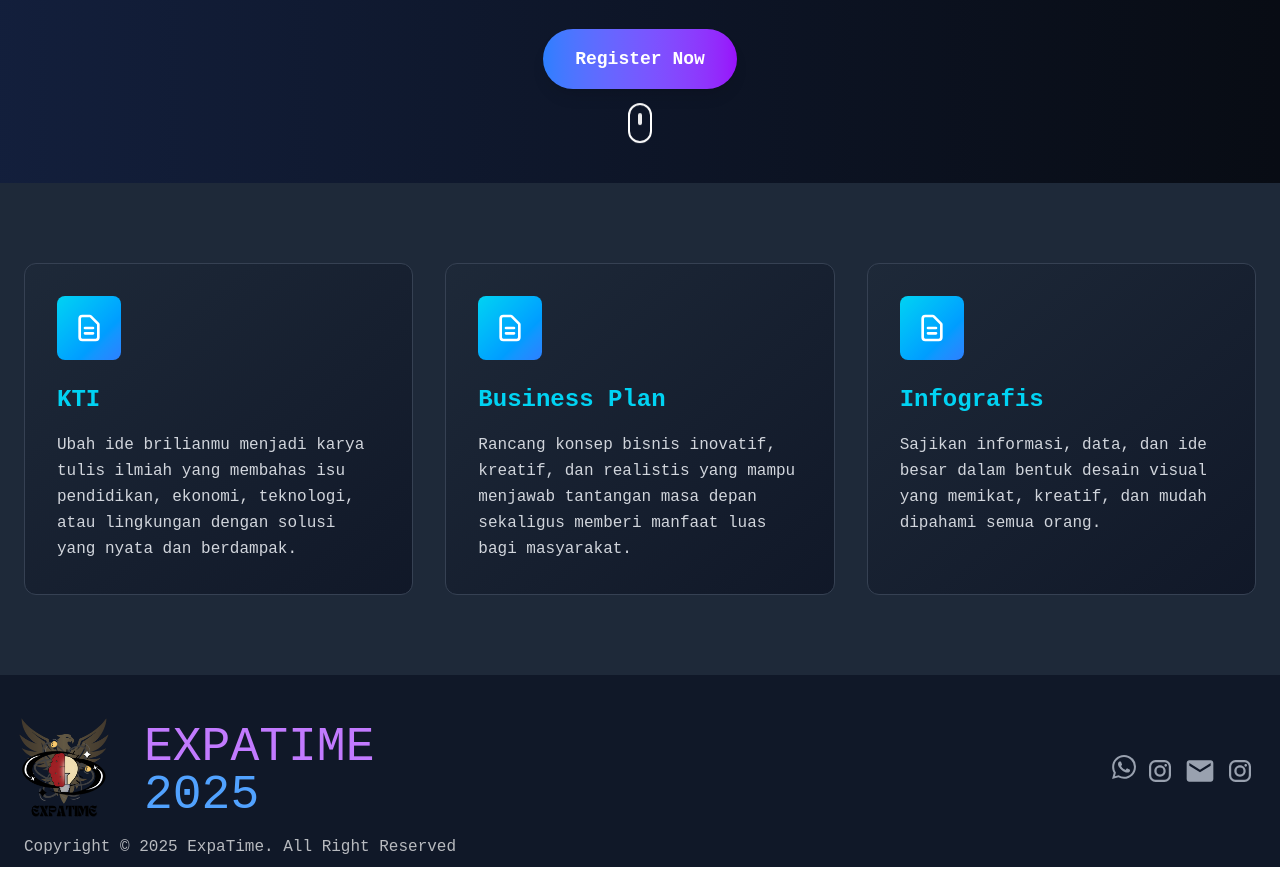
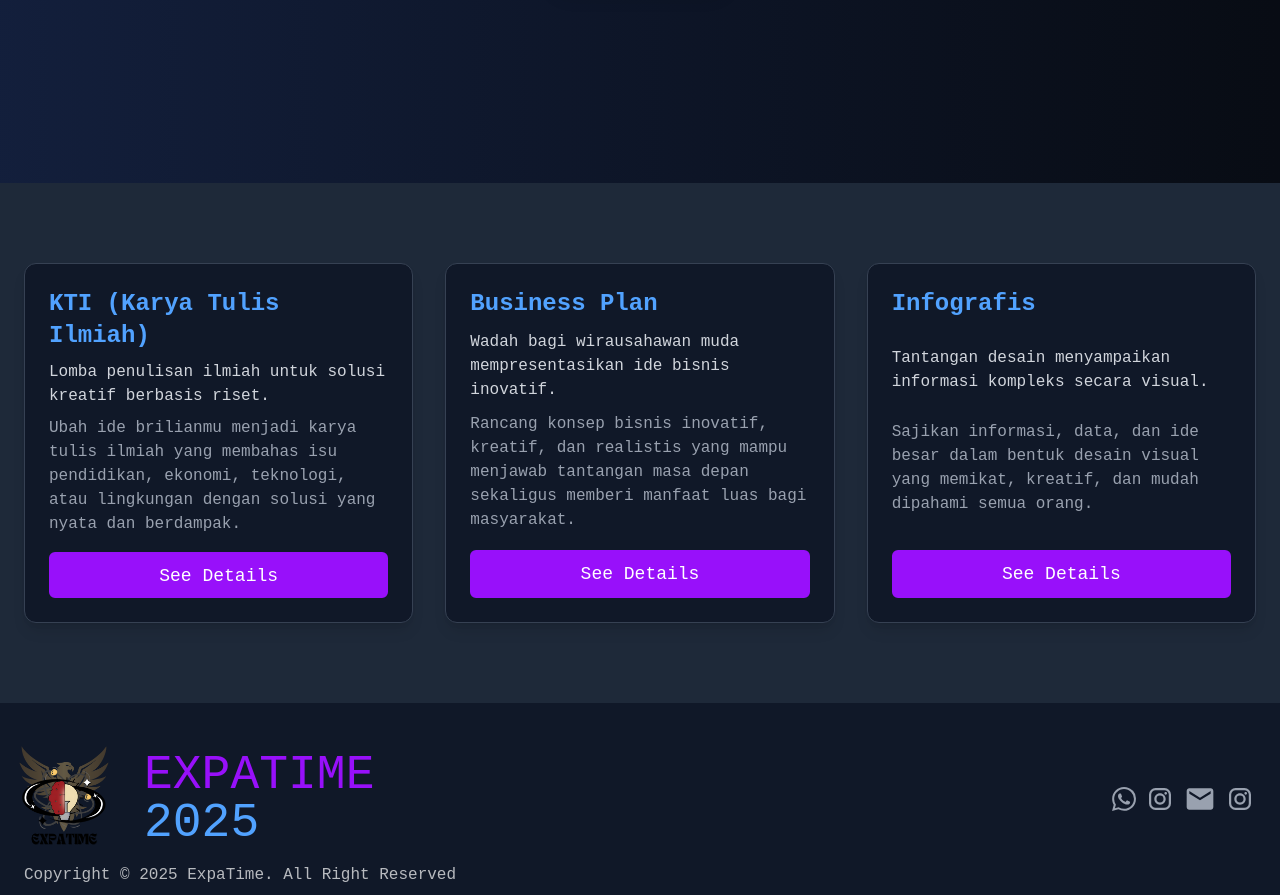
Before and after one commit to imxey/expasign-react, a React (Vite) app: page / in a window 1280 px wide. Shown: the part 689-1584 px from the top of the page. Before the commit the page ends 1556 px from the top, so only its background shows below. Built offline with nearby package versions, Linux system fonts and the light colour scheme.

Commit message:
compe trash, transferred to main

```diff
--- a/src/components/compe-home.tsx
+++ b/src/components/compe-home.tsx
@@ -1,12 +1,27 @@
 type Props = {
-    name: string,
-    detail:string
-}
-export default function CompeHome (props:Props){
+  name: string;
+  title: string;
+  desc: string;
+  subtema: string[];
+  guidebook: string;
+  register: string;
+  detail: string;
+  onSeeDetails?: () => void; // callback for button
+};
+
+export default function CompeHome(props: Props) {
   return (
-        <div className="transform rounded-xl border border-gray-700 bg-gradient-to-br from-gray-800 to-gray-900 p-8 transition-all duration-300 hover:-translate-y-2 hover:shadow-2xl">
+    <div className="flex flex-col justify-between transform rounded-xl border border-gray-700 bg-gradient-to-br from-gray-800 to-gray-900 p-8 transition-all duration-300 hover:-translate-y-2 hover:shadow-2xl h-full">
+
+      {/* Icon and content */}
+      <div>
         <div className="mb-6 flex h-16 w-16 items-center justify-center rounded-lg bg-gradient-to-br from-cyan-400 to-blue-500">
-                <svg className="h-8 w-8 text-white" fill="none" stroke="currentColor" viewBox="0 0 24 24">
+          <svg
+            className="h-8 w-8 text-white"
+            fill="none"
+            stroke="currentColor"
+            viewBox="0 0 24 24"
+          >
             <path
               strokeLinecap="round"
               strokeLinejoin="round"
@@ -15,10 +30,18 @@ export default function CompeHome (props:Props){
             ></path>
           </svg>
         </div>
+
         <h3 className="mb-4 text-2xl font-bold text-cyan-400">{props.name}</h3>
-            <p className="leading-relaxed text-gray-300">
-                {props.detail}
-            </p>
+        <p className="leading-relaxed text-gray-300">{props.detail}</p>
+      </div>
+
+      {/* See Details Button at bottom */}
+      <button
+        onClick={props.onSeeDetails}
+        className="mt-6 w-full bg-blue-500 hover:bg-blue-600 text-white font-semibold py-2 px-4 rounded-lg transition duration-300"
+      >
+        See Details
+      </button>
     </div>
   );
 }
--- a/src/components/footer.tsx
+++ b/src/components/footer.tsx
@@ -10,7 +10,7 @@ export default function Footer() {
               className="w-full h-full object-cover"
             />
           </div>
-          <div className="pl-4 text-2xl md:text-5xl text-purple-400 font-bebas">
+          <div className="pl-4 text-2xl md:text-5xl text-purple-600 font-bebas">
             EXPATIME <br />
             <span className="text-blue-400">2025</span>
           </div>
@@ -18,7 +18,7 @@ export default function Footer() {
 
         <div className="md:ml-auto md:mt-0 px-6">
           <div className="flex gap-1 md:gap-2 justify-start w-full">
-            <a href="https://wa.me/6283899375997" target='blank' className="text-gray-400 transition-colors duration-300 hover:text-cyan-400">
+            <a href="https://wa.me/6283899375997" target='blank' className="text-gray-400 transition-colors duration-300 hover:text-cyan-400 pt-[4px]">
               <svg className="h-6 w-6" fill="currentColor" viewBox="0 0 24 24">
                 <path d="M17.472 14.382c-.297-.149-1.758-.867-2.03-.967-.273-.099-.471-.148-.67.15-.197.297-.767.966-.94 1.164-.173.199-.347.223-.644.075-.297-.15-1.255-.463-2.39-1.475-.883-.788-1.48-1.761-1.653-2.059-.173-.297-.018-.458.13-.606.134-.133.298-.347.446-.52.149-.174.198-.298.298-.497.099-.198.05-.371-.025-.52-.075-.149-.669-1.612-.916-2.207-.242-.579-.487-.5-.669-.51-.173-.008-.371-.01-.570-.01-.198 0-.52.074-.792.372-.272.297-1.04 1.016-1.04 2.479 0 1.462 1.065 2.875 1.213 3.074.149.198 2.096 3.2 5.077 4.487.709.306 1.262.489 1.694.625.712.227 1.36.195 1.871.118.571-.085 1.758-.719 2.006-1.413.248-.694.248-1.289.173-1.413-.074-.124-.272-.198-.57-.347m-5.421 7.403h-.004a9.87 9.87 0 01-5.031-1.378l-.361-.214-3.741.982.998-3.648-.235-.374a9.86 9.86 0 01-1.51-5.26c.001-5.45 4.436-9.884 9.888-9.884 2.64 0 5.122 1.03 6.988 2.898a9.825 9.825 0 012.893 6.994c-.003 5.45-4.437 9.884-9.885 9.884m8.413-18.297A11.815 11.815 0 0012.05 0C5.495 0 .16 5.335.157 11.892c0 2.096.547 4.142 1.588 5.945L.057 24l6.305-1.654a11.882 11.882 0 005.683 1.448h.005c6.554 0 11.890-5.335 11.893-11.893A11.821 11.821 0 0020.89 3.488"/>
               </svg>
@@ -59,7 +59,7 @@ export default function Footer() {
         </div>
       </div>
 
-      <div className="flex md:justify-start justify-center items-center text-center w-full font-azeret text-black/70 bg-gray-900 px-6">
+      <div className="flex md:justify-start justify-center items-center w-full font-azeret text-black/70 bg-gray-900 px-6">
         <p className="pb-2 text-xs text-white/70 md:text-base">
           Copyright © {new Date().getFullYear()} ExpaTime. All Right Reserved
         </p>
--- a/src/pages/Competition.tsx
+++ b/src/pages/Competition.tsx
@@ -1,8 +1,9 @@
+import CompeHome from '../components/compe-home';
+import { usePageInteractions } from '../hooks/usePageInteractions';
 import Footer from '../components/footer';
-import { usePageInteractions } from '../hooks/usePageInteractions';
-// import React, { useState, useEffect, useRef, ReactNode } from "react";
+import { useState } from 'react';
 
-export default function About() {
+export default function Home() {
   usePageInteractions({
     smoothScroll: true,
     parallaxSelector: ".absolute.inset-0",
@@ -10,18 +11,109 @@ export default function About() {
     burgerId: "burger",
     navLinksId: "nav-links",
   });
-return (
+
+  const [activeModal, setActiveModal] = useState<number | null>(null);
+
+  const compData = [
+    {
+      title: "KTI (Karya Tulis Ilmiah)",
+      desc: "Lomba penulisan ilmiah untuk solusi kreatif berbasis riset.",
+      subtema: [
+        "Transformasi Pendidikan Inklusif dan Berbasis Digital Menuju Generasi Emas 2045",
+        "Kontribusi Mahasiswa dalam Meningkatkan Ekonomi Lokal melalui Literasi Keuangan dan Pemberdayaan UMKM",
+        "Solusi Teknologi Berbasis Mahasiswa untuk Menjawab Tantangan Sosial dan Lingkungan Sekitar",
+        "Kreativitas Mahasiswa dalam Mengembangkan Wirausaha Berbasis Potensi Lokal dan Ekonomi Digital",
+        "Inovasi Hijau dan Partisipasi Generasi Muda dalam Menanggulangi Krisis Iklim dan Degradasi Lingkungan"
+      ],
+      guidebook: "#",
+      register: "#"
+    },
+    {
+      title: "Business Plan",
+      desc: "Wadah bagi wirausahawan muda mempresentasikan ide bisnis inovatif.",
+      subtema: [
+        "Inovasi Bisnis Edukasi untuk Meningkatkan Akses dan Kualitas Pembelajaran bagi Generasi Muda",
+        "Bisnis Mahasiswa sebagai Motor Penggerak Ekonomi Lokal dan Pemberdayaan UMKM",
+        "Startup Teknologi Mahasiswa: Solusi Inovatif untuk Kebutuhan Masyarakat Modern",
+        "Optimalisasi Industri Kreatif Mahasiswa melalui Produk dan Jasa yang Bernilai Ekonomi dan Estetika Tinggi",
+        "Green Business: Inovasi Mahasiswa dalam Menciptakan Usaha Berbasis Keberlanjutan dan Eco-Friendly"
+      ],
+      guidebook: "#",
+      register: "#"
+    },
+    {
+      title: "Infografis",
+      desc: "Tantangan desain menyampaikan informasi kompleks secara visual.",
+      subtema: [
+        "Peta Transformasi Pendidikan Indonesia: Tantangan dan Inovasi dari Perspektif Mahasiswa",
+        "Peran Mahasiswa dalam Mendorong Ekonomi Inklusif dan Digitalisasi UMKM",
+        "Inovasi Teknologi Terkini dan Dampaknya terhadap Gaya Hidup Generasi Muda",
+        "Tren Bisnis Kreatif Mahasiswa: Dari Ide Unik Menjadi Solusi Ekonomi Masa Kini",
+        "Krisis Iklim dan Aksi Nyata Mahasiswa untuk Bumi yang Lebih Hijau"
+      ],
+      guidebook: "#",
+      register: "#"
+    }
+  ];
+
+  return (
     <>
-      <div
-        className="flex min-h-screen flex-col items-center justify-start bg-gray-900 text-white pt-[30px]"
-        style={{
-          fontFamily: 'Orbitron',
-          fontWeight: 400,
-          background:
-            'linear-gradient(90deg, rgba(30, 58, 138, 0.20) 0%, rgba(0, 0, 0, 0.50) 100%)',
-        }}
-      >
+      <div className="flex min-h-screen flex-col items-center justify-start !bg-gray-900 text-white pt-[30px]" style={{ fontFamily: 'Orbitron', fontWeight: 400 }}>
+        <div className="relative z-10 w-11/12 max-w-7xl rounded-lg border border-gray-700 bg-gray-800 p-8 shadow-2xl md:p-12">
+          <h2 className="mb-8 text-center text-5xl font-bold text-blue-400 md:text-5xl">Expasign 2025</h2>
+          <p className="mb-10 text-lg leading-relaxed text-gray-300 text-center">
+            <span className="text-blue-400 font-semibold">Kompetisi Expasign</span> terdiri dari
+            <span className="text-purple-400"> 3 kategori:</span> Karya Tulis Ilmiah (KTI), Business Plan, Infografis.
+          </p>
 
+          {/* Cards */}
+          <div className="grid grid-cols-1 md:grid-cols-3 gap-6">
+            {compData.map((item, idx) => (
+              <div key={idx} className="relative w-full h-80 rounded-xl overflow-hidden shadow-lg bg-gray-900 flex flex-col justify-between border border-gray-700">
+                <div className="p-6">
+                  <h1 className="text-2xl font-bold text-blue-400">{item.title}</h1>
+                  <p className="mt-3 text-gray-300">{item.desc}</p>
+                </div>
+
+                {/* See Detail Button */}
+                <button
+                  onClick={() => setActiveModal(idx)}
+                  className="relative group cursor-pointer rounded-md border-2 border-red-500 w-full py-2 text-center bg-red-500 text-white text-lg overflow-hidden"
+                >
+                  <span
+                    className="absolute top-0 -left-10 h-full w-0 bg-white transition-all duration-700 ease-in-out group-hover:w-[60vw] group-hover:h-[50vh]"
+                    style={{ clipPath: "polygon(0px 0px, 100% 0px, 50% 100%, 0% 100%)" }}
+                  ></span>
+                  <span className="relative z-10 group-hover:text-red-500 transition-colors duration-700 ease-in-out capitalize">
+                    See Detail
+                  </span>
+                </button>
+              </div>
+            ))}
+          </div>
+        </div>
       </div>
+
+      {/* Popup Modal */}
+      {activeModal !== null && (
+        <div className="fixed inset-0 bg-black/50 flex justify-center items-center z-50">
+          <div className="bg-gray-800 text-white rounded-lg p-6 max-w-lg w-full relative border border-gray-700 shadow-xl">
+            <button onClick={() => setActiveModal(null)} className="absolute top-2 right-2 text-gray-400 hover:text-white">✕</button>
+            <h2 className="text-2xl font-bold mb-4 text-blue-400">{compData[activeModal].title}</h2>
+            <ul className="list-disc pl-5 space-y-2 text-gray-300 mb-6">
+              {compData[activeModal].subtema.map((sub, i) => (
+                <li key={i}>{sub}</li>
+              ))}
+            </ul>
+            <div className="flex gap-4">
+              <a href={compData[activeModal].guidebook} className="bg-blue-500 text-white px-4 py-2 rounded hover:bg-blue-600">Guidebook</a>
+              <a href={compData[activeModal].register} className="bg-green-500 text-white px-4 py-2 rounded hover:bg-green-600">Register</a>
+            </div>
+          </div>
+        </div>
+      )}
+
       <Footer />
-    </>)};
+    </>
+  );
+}
--- a/src/pages/Home.tsx
+++ b/src/pages/Home.tsx
@@ -2,6 +2,7 @@ import CompeHome from '../components/compe-home';
 import { usePageInteractions } from '../hooks/usePageInteractions';
 import { Link } from 'react-router-dom';
 import Footer from '../components/footer';
+import { useState } from 'react';
 
 export default function Home() {
   usePageInteractions({
@@ -12,23 +13,59 @@ export default function Home() {
     navLinksId: "nav-links",
   });
 
+  const [activeModal, setActiveModal] = useState<number | null>(null);
+
   const compData = [
     {
-			name: 'KTI',
-			detail: 'Ubah ide brilianmu menjadi karya tulis ilmiah yang membahas isu pendidikan, ekonomi, teknologi, atau lingkungan dengan solusi yang nyata dan berdampak.',
+      name: "KTI",
+      title: "KTI (Karya Tulis Ilmiah)",
+      desc: "Lomba penulisan ilmiah untuk solusi kreatif berbasis riset.",
+      detail: "Ubah ide brilianmu menjadi karya tulis ilmiah yang membahas isu pendidikan, ekonomi, teknologi, atau lingkungan dengan solusi yang nyata dan berdampak.",
+      subtema: [
+        "Transformasi Pendidikan Inklusif dan Berbasis Digital Menuju Generasi Emas 2045",
+        "Kontribusi Mahasiswa dalam Meningkatkan Ekonomi Lokal melalui Literasi Keuangan dan Pemberdayaan UMKM",
+        "Solusi Teknologi Berbasis Mahasiswa untuk Menjawab Tantangan Sosial dan Lingkungan Sekitar",
+        "Kreativitas Mahasiswa dalam Mengembangkan Wirausaha Berbasis Potensi Lokal dan Ekonomi Digital",
+        "Inovasi Hijau dan Partisipasi Generasi Muda dalam Menanggulangi Krisis Iklim dan Degradasi Lingkungan"
+      ],
+      guidebook: "#",
+      register: "#"
     },
     {
-			name: 'Business Plan',
-			detail: 'Rancang konsep bisnis inovatif, kreatif, dan realistis yang mampu menjawab tantangan masa depan sekaligus memberi manfaat luas bagi masyarakat.',
+      name: "Business Plan",
+      title: "Business Plan",
+      desc: "Wadah bagi wirausahawan muda mempresentasikan ide bisnis inovatif.",
+      detail: "Rancang konsep bisnis inovatif, kreatif, dan realistis yang mampu menjawab tantangan masa depan sekaligus memberi manfaat luas bagi masyarakat.",
+      subtema: [
+        "Inovasi Bisnis Edukasi untuk Meningkatkan Akses dan Kualitas Pembelajaran bagi Generasi Muda",
+        "Bisnis Mahasiswa sebagai Motor Penggerak Ekonomi Lokal dan Pemberdayaan UMKM",
+        "Startup Teknologi Mahasiswa: Solusi Inovatif untuk Kebutuhan Masyarakat Modern",
+        "Optimalisasi Industri Kreatif Mahasiswa melalui Produk dan Jasa yang Bernilai Ekonomi dan Estetika Tinggi",
+        "Green Business: Inovasi Mahasiswa dalam Menciptakan Usaha Berbasis Keberlanjutan dan Eco-Friendly"
+      ],
+      guidebook: "#",
+      register: "#"
     },
     {
-			name: 'Infografis',
-			detail: 'Sajikan informasi, data, dan ide besar dalam bentuk desain visual yang memikat, kreatif, dan mudah dipahami semua orang.'
+      name: "Infografis",
+      title: "Infografis",
+      desc: "Tantangan desain menyampaikan informasi kompleks secara visual.",
+      detail: "Sajikan informasi, data, dan ide besar dalam bentuk desain visual yang memikat, kreatif, dan mudah dipahami semua orang.",
+      subtema: [
+        "Peta Transformasi Pendidikan Indonesia: Tantangan dan Inovasi dari Perspektif Mahasiswa",
+        "Peran Mahasiswa dalam Mendorong Ekonomi Inklusif dan Digitalisasi UMKM",
+        "Inovasi Teknologi Terkini dan Dampaknya terhadap Gaya Hidup Generasi Muda",
+        "Tren Bisnis Kreatif Mahasiswa: Dari Ide Unik Menjadi Solusi Ekonomi Masa Kini",
+        "Krisis Iklim dan Aksi Nyata Mahasiswa untuk Bumi yang Lebih Hijau"
+      ],
+      guidebook: "#",
+      register: "#"
     }
   ];
+
   return (
-		<>
     <div className="bg-gray-900 text-white" style={{ fontFamily: 'Orbitron, monospace', fontWeight: 400 }}>
+      {/* Hero Section */}
       <section className="relative flex min-h-screen items-center justify-center overflow-hidden">
         <div
           className="absolute inset-0"
@@ -39,13 +76,8 @@ export default function Home() {
             Expasign<span>x</span>
             <span>Edutime</span> <span className="text-blue-400">2025</span>
           </h1>
-
           <p className="mx-auto mb-5 max-w-5xl text-xs leading-relaxed text-gray-300 md:text-xl">
-							Expasign dan Edutime adalah program unggulan dari UKM Mars Project PNJ yang bertujuan meningkatkan kreativitas, inovasi, dan
-							potensi mahasiswa. Expasign melibatkan lomba seperti LKTI, Esai, dan Desain Poster, sementara Edutime adalah seminar untuk
-							pengembangan keterampilan di bidang pendidikan dan bisnis. Tahun ini, kedua program ini digabungkan untuk mengoptimalkan
-							visi UKM Mars Project, menggabungkan aspek teoritis dan praktis, serta memberikan dampak yang lebih luas dalam
-							pengembangan diri, kreativitas, dan kolaborasi antar mahasiswa.
+            Expasign dan Edutime adalah program unggulan dari UKM Mars Project PNJ yang bertujuan meningkatkan kreativitas, inovasi, dan potensi mahasiswa...
           </p>
           <Link to="/register">
             <button className="mb-5 transform rounded-full bg-gradient-to-r from-blue-500 to-purple-600 px-8 py-4 text-lg font-bold text-white shadow-lg transition-all duration-300 hover:scale-105 hover:from-blue-600 hover:to-purple-700 hover:shadow-xl">
@@ -53,24 +85,61 @@ export default function Home() {
             </button>
           </Link>
         </div>
+      </section>
 
-					<div className="absolute bottom-8 left-1/2 -translate-x-1/2 transform animate-bounce">
-						<div className="flex h-10 w-6 justify-center rounded-full border-2 border-white">
-							<div className="mt-2 h-3 w-1 animate-pulse rounded-full bg-white"></div>
-						</div>
-					</div>
-				</section>
+      {/* Competition Section */}
       <section className="bg-gray-800 px-6 py-20">
         <div className="mx-auto max-w-7xl">
           <div className="grid grid-cols-1 gap-8 md:grid-cols-3">
-							<CompeHome {...compData[0]} />
-							<CompeHome {...compData[1]} />
-							<CompeHome {...compData[2]} />
+            {compData.map((comp, index) => (
+              <div key={index} className="relative w-full h-90 rounded-xl overflow-hidden shadow-lg bg-gray-900 flex flex-col justify-between border border-gray-700 p-6">
+                <h1 className="text-2xl font-bold text-blue-400">{comp.title}</h1>
+                <p className="mt-2 text-gray-300">{comp.desc}</p>
+                <p className="mt-2 text-gray-400">{comp.detail}</p>
+
+                {/* See Detail Button with clip-path animation */}
+                <button
+                  onClick={() => setActiveModal(index)}
+                  type="button"
+                  className="relative group cursor-pointer rounded-md border-2 border-purple-600 w-full py-2 text-center bg-purple-600 text-white text-lg overflow-hidden mt-4"
+                >
+                  <span
+                    className="absolute top-0 -left-10 h-full w-0 bg-white transition-all duration-700 ease-in-out group-hover:w-[60vw] group-hover:h-[50vh]"
+                    style={{ clipPath: "polygon(0px 0px, 100% 0px, 50% 100%, 0% 100%)" }}
+                  ></span>
+                  <span className="relative z-10 group-hover:text-purple-600 transition-colors duration-700 ease-in-out capitalize">
+                    See Details
+                  </span>
+                </button>
+              </div>
+            ))}
           </div>
         </div>
+
+        {/* Popup Modal */}
+        {activeModal !== null && (
+          <div className="fixed inset-0 bg-black/50 flex justify-center items-center z-50">
+            <div className="bg-gray-800 text-white rounded-lg p-6 max-w-lg w-full relative border border-gray-700 shadow-xl animate-fade-up">
+              <button onClick={() => setActiveModal(null)} className="absolute top-2 right-2 text-gray-400 hover:text-white">✕</button>
+              <h2 className="text-2xl font-bold mb-4 text-blue-400">{compData[activeModal].title}</h2>
+              <p className="text-gray-300 mb-4">{compData[activeModal].detail}</p>
+
+              <ul className="list-disc pl-5 space-y-2 text-gray-300 mb-4">
+                {compData[activeModal].subtema.map((sub, i) => (
+                  <li key={i}>{sub}</li>
+                ))}
+              </ul>
+
+              <div className="flex gap-4 mb-4">
+                <a href={compData[activeModal].guidebook} className="bg-blue-500 text-white px-4 py-2 rounded hover:bg-blue-600">Guidebook</a>
+                <a href={compData[activeModal].register} className="bg-green-500 text-white px-4 py-2 rounded hover:bg-green-600">Register</a>
+              </div>
+            </div>
+          </div>
+        )}
       </section>
+
       <Footer />
     </div>
-		</>
   );
 }
```
Also changed, not shown: src/pages/About.tsx (+3 -4 lines). Lines whose indentation alone changed are shown as unchanged.
